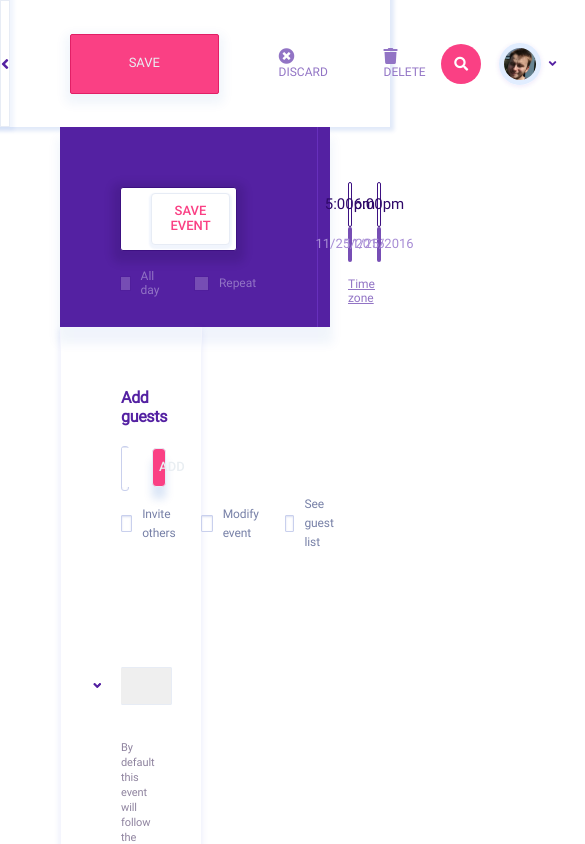
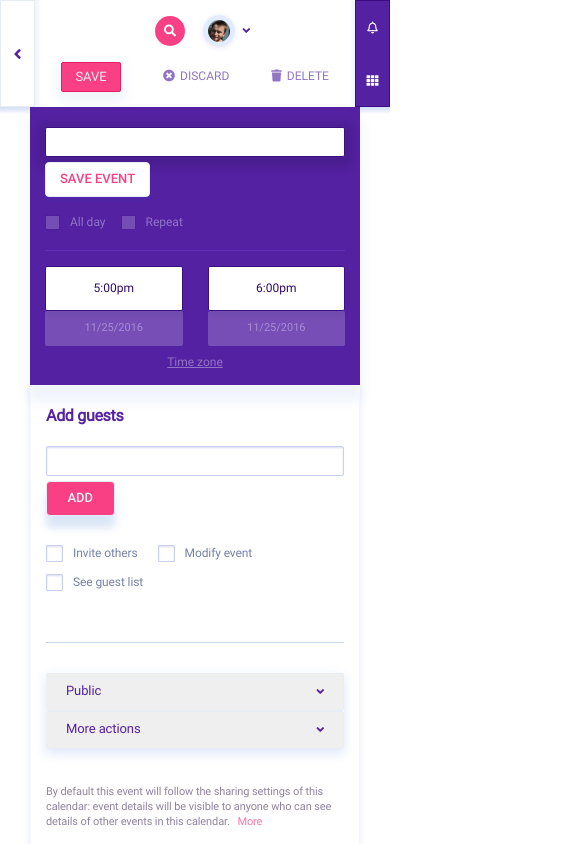
Before and after one commit to ShockwaVee/bornfight-assignment, a Vue app: page / in a window 390 px wide. Shown: the top 844 px of the page, 585 px wide, since content can reach past the window. Built offline with nearby package versions, Linux system fonts and the light colour scheme.

Commit message:
Add CSS responsible for responsiveness to all components

```diff
--- a/src/components/MeetupForm/MeetupForm.vue
+++ b/src/components/MeetupForm/MeetupForm.vue
@@ -65,6 +65,7 @@
       <div class="additional-info">
         <div class="notifications">
           <label>Notifications</label>
+          <div class="notification-dropdowns">
             <div class="select-wrapper">
               <select name="notifications">
                 <option value="email">Email</option>
@@ -80,6 +81,7 @@
               </select>
             </div>
             <i class="fas fa-times"></i>
+          </div>
           <div class="add-notification">
             <i class="fas fa-plus"></i>
             <span>Add a notification</span>
--- a/src/styles/_header.scss
+++ b/src/styles/_header.scss
@@ -1,8 +1,14 @@
-header{
+header {
   display: flex;
   height: 127px;
   box-shadow: 0 0 4px 4px #004ec21f;
-  .back-button{
+  @include desktop {
+    height: 77px;
+  }
+  @include tablet {
+    height: auto;
+  }
+  .back-button {
     display: flex;
     width: 63px;
     flex-direction: column;
@@ -13,17 +19,27 @@ header{
     border: 1px solid #e7ecf5;
     font-size: 16px;
     cursor: pointer;
+    @include desktop {
+      width: 33px;
+    }
   }
-  .content{
+  .content {
     display: flex;
     flex-grow: 1;
     align-items: center;
     padding: 0 60px;
     justify-content: space-between;
+    @include desktop {
+      padding: 0 30px;
+    }
+    @include tablet {
+      flex-direction: column-reverse;
+      padding: 15px 10px;
+    }
     .actions {
       display: flex;
       align-items: center;
-      color:$text-primary;
+      color: $text-primary;
       button {
         width: 180px;
         height: 60px;
@@ -36,25 +52,48 @@ header{
         font-size: 13px;
         margin-right: 60px;
         cursor: pointer;
+        @include desktop {
+          width: 90px;
+          height: 30px;
+          margin-right: 20px;
+        }
+        @include mobile {
+          width: 60px;
+          margin-right: 10px;
+        }
       }
-      div{
+      div {
         margin-right: 40px;
         font-size: 12px;
         text-transform: uppercase;
         cursor: pointer;
-        i{
+        i {
           margin-right: 15px;
           font-size: 16px;
+          @include desktop {
+            margin-right: 5px;
+            font-size: 12px;
+          }
         }
-        &:last-of-type{
+        &:last-of-type {
           margin-right: 0;
         }
+        @include desktop {
+          margin-right: 20px;
+        }
+        @include tablet {
+          margin-right: 10px;
+        }
+      }
+      @include mobile {
+        width: 100%;
+        justify-content: space-around;
       }
     }
-    .user{
+    .user {
       display: flex;
       align-items: center;
-      .fa-search{
+      .fa-search {
         width: 40px;
         height: 40px;
         display: flex;
@@ -66,20 +105,29 @@ header{
         margin-right: 18px;
         font-size: 14px;
         cursor: pointer;
+        @include desktop {
+          width: 30px;
+          height: 30px;
+          font-size: 12px;
+        }
       }
-      .image{
+      .image {
         display: flex;
         align-items: center;
         position: relative;
         cursor: pointer;
-        img{
+        img {
           height: 32px;
           width: 32px;
           border-radius: 50%;
           border: 5px solid #e1edff;
           box-shadow: 0 1px 4px 1px #4e00c513;
+          @include desktop {
+            height: 22px;
+            width: 22px;
+          }
         }
-        &:after{
+        &:after {
           font-family: "Font Awesome 5 Free";
           content: '\f107';
           display: inline-block;
@@ -92,9 +140,12 @@ header{
           right: -15px;
         }
       }
+      @include tablet {
+        margin-bottom: 15px;
+      }
     }
   }
-  .menu{
+  .menu {
     display: flex;
     flex-direction: column;
     justify-content: space-around;
@@ -104,9 +155,20 @@ header{
     color: white;
     box-shadow: 0 0 4px 4px #134fd70f;
     border: 1px solid #3b0c82;
-    i{
-      &.fa-bell{
+    @include desktop {
+      width: 33px;
+    }
+    i {
+      &.fa-bell {
         font-size: 18px;
+        @include desktop {
+          font-size: 12px;
+        }
+      }
+      &.fa-th {
+        @include desktop {
+          font-size: 12px;
+        }
       }
       cursor: pointer;
     }
--- a/src/styles/_meetup-form.scss
+++ b/src/styles/_meetup-form.scss
@@ -2,6 +2,11 @@
   display: flex;
   padding: 0 60px;
   flex-wrap: wrap;
+  max-width: 1920px;
+  margin: 0 auto;
+  @include desktop {
+    padding: 0 30px;
+  }
   .input-container {
     display: flex;
     width: 100%;
@@ -14,7 +19,7 @@
     box-shadow: 0 4px 9px 8px #11012921;
     border: 1px solid #3c1081;
     input {
-      width: calc(100% - 175px);
+      width: 79%;
       height: 100%;
       border: none;
       padding: 0 0 0 30px;
@@ -22,9 +27,23 @@
       color: #47109b;
       font-size: 20px;
       letter-spacing: 0.0015em;
+      @include desktop{
+        padding-left: 15px;
+      }
+      @include mobile{
+        width: 100%!important;
+        height: 30px;
+        font-size: 16px;
+        margin-bottom: 5px;
+        box-shadow: 0 4px 9px 8px #11012921;
+        border: 1px solid #3c1081;
+        border-radius: 2px;
+        padding: 0 0 0 5px;
+        box-sizing: border-box;
+      }
     }
     button {
-      width: 175px;
+      width: 21%;
       height: 100%;
       border: 1px solid #e7ecf5;
       background: white;
@@ -35,6 +54,24 @@
       box-shadow: 0 2px 2px 2px #134fd70f;
       border-radius: 4px;
       cursor: pointer;
+      min-width: 105px;
+      @include mobile{
+        height: 35px;
+      }
+    }
+    @include desktop {
+      height: 50px;
+    }
+    @include mobile{
+      height: auto!important;
+      flex-direction: column;
+      background: transparent;
+      box-shadow: none!important;
+      border: none!important;
+      align-items: flex-start;
+    }
+    @include mobile{
+      padding-right: 0!important;
     }
   }
   .checkbox-container {
@@ -42,6 +79,7 @@
     height: 25px;
     color: #9274c5;
     font-size: 12px;
+    flex-wrap: wrap;
     .container {
       display: flex;
       cursor: pointer;
@@ -65,6 +103,12 @@
           background-color: white;
         }
       }
+      @include desktop {
+        margin-right: 15px;
+      }
+    }
+    @include tablet{
+      padding-top: 8px;
     }
   }
   .dropdowns {
@@ -72,11 +116,15 @@
     width: 100%;
     box-shadow: 0 4px 11px 0 rgba(19, 79, 215, 0.15);
     margin-bottom: 36px;
+    flex-wrap: wrap;
   }
   .select-wrapper {
     position: relative;
     width: 50%;
     height: 38px;
+    @include desktop {
+      width: 100%;
+    }
     &:after {
       font-family: "Font Awesome 5 Free";
       content: '\f107';
@@ -120,12 +168,22 @@
     padding: 0 60px;
     box-sizing: border-box;
     box-shadow: 0 14px 10px 3px #004ec20f;
+
     .event-name {
       width: 78%;
       border-right: 1px solid #6730bc;
       padding: 60px 80px 11px 0;
       display: flex;
       flex-wrap: wrap;
+      @include desktop {
+        padding: 30px 20px 5px 0;
+      }
+      @include tablet{
+        width: 100%;
+        border-right: none;
+        border-bottom: 1px solid #6730bc;
+        padding: 15px 0;
+      }
     }
     .event-time {
       width: 22%;
@@ -133,6 +191,7 @@
       display: flex;
       flex-wrap: wrap;
       justify-content: center;
+      min-width: 195px;
       .starting-time, .ending-time {
         width: calc(50% - 12.5px);
         display: flex;
@@ -151,6 +210,9 @@
         font-size: 13px;
         color: #a78cd5;
         border-radius: 2px;
+        @include desktop {
+          font-size: 11px;
+        }
       }
       .time {
         display: flex;
@@ -167,11 +229,33 @@
         box-shadow: 0 6px 6px -1px #0b28400f;
         z-index: 1;
         font-size: 15px;
+        @include desktop {
+          font-size: 12px;
+        }
       }
       a {
         font-size: 12px;
         color: #9274c5;
+        @include tablet{
+          padding-top: 10px;
         }
+      }
+      @include desktop {
+        padding: 30px 0 5px 20px;
+      }
+      @include tablet{
+        width: 100%;
+        padding: 15px 0;
+      }
+    }
+    @include desktop {
+      padding: 0 30px;
+      height: 150px;
+    }
+    @include tablet{
+      flex-wrap: wrap;
+      height: auto;
+      padding: 0 15px;
     }
   }
   .guests {
@@ -197,24 +281,32 @@
         box-shadow: inset 0 1px 2px 0 rgba(0, 43, 165, 0.15);
         border: solid 1px #c9d0ed;
         margin-bottom: 20px;
-        padding: 1px 6px 3px 0;
+        padding: 1px 6px 0 0;
         input {
           width: 80%;
+          @include mobile{
+            border: solid 1px #c9d0ed;
+            box-shadow: inset 0 1px 2px 0 rgba(0, 43, 165, 0.15);
+          }
         }
         button {
           width: 23%;
           color: #e9eef2;
           background: $secondary-color;
           box-shadow: 0 12px 9px 0 rgba(0, 78, 194, 0.15);
+          max-height: 40px;
+          min-width: 60px;
         }
       }
       .checkbox-container {
+        height: auto;
         .container {
           font-size: 12px;
           line-height: 1.58;
           letter-spacing: -0.1px;
           color: #7780a7;
           margin-right: 20px;
+          margin-bottom: 10px;
           &:hover input ~ .checkmark {
             background-color: #e6e6e6;;
           }
@@ -233,6 +325,9 @@
             }
           }
         }
+      }
+      @include desktop{
+        padding-bottom: 40px;
       }
     }
     .event-publish {
@@ -268,6 +363,13 @@
         }
       }
     }
+    @include desktop {
+      padding: 30px 20px 20px 30px;
+    }
+    @include tablet {
+      width: 100%;
+      padding: 20px 15px;
+    }
   }
   .event-details {
     display: flex;
@@ -278,7 +380,7 @@
     .tabs {
       width: 100%;
       display: flex;
-      padding-left: 60px;
+      padding: 0 60px;
       height: 85px;
       border-bottom: 1px solid #ccd9ec;
       span {
@@ -302,6 +404,16 @@
         &:last-of-type {
           margin-right: 0;
         }
+        @include mobile{
+          padding: 20px 10px 0 10px;
+        }
+      }
+      @include desktop {
+        padding: 0 30px;
+        height: 55px;
+      }
+      @include tablet {
+        padding: 0 15px;
       }
     }
     .select-wrapper {
@@ -354,6 +466,25 @@
         &::placeholder {
           color: rgba(146, 116, 197, 0.6);
         }
+        @include desktop{
+          padding-left: 15px;
+        }
+        @include mobile{
+          padding-left: 5px;
+        }
+      }
+      @include desktop {
+        padding: 30px 20px 0 30px;
+      }
+      @include tablet{
+        padding: 20px 10px 0 15px;
+      }
+      @include mobile{
+        width: 100%;
+        height: auto;
+        border-bottom: 1px solid #ccd9ec;
+        border-right: none;
+        padding: 20px 15px;
       }
     }
     .additional-info {
@@ -374,17 +505,24 @@
           color: #9274c5;
           margin-bottom: 5px;
         }
+        .notification-dropdowns {
+          width: 100%;
+          display: flex;
+          flex-wrap: wrap;
+          position: relative;
           .select-wrapper {
             width: 40%;
             border-radius: 2px;
             box-shadow: 0 2px 6px 0 rgba(19, 79, 215, 0.1);
             border: solid 1px #e7ecf5;
             box-sizing: border-box;
+            min-width: 80px;
             &:nth-of-type(1) {
               margin-right: 3px;
             }
-          &:nth-of-type(2) {
-            margin-left: 3px;
+            @include desktop {
+              width: 100%;
+              margin-right: 0 !important;
             }
           }
           input {
@@ -398,13 +536,29 @@
             letter-spacing: -0.1px;
             color: #2f0969;
             text-align: center;
+            min-width: 25px;
+            margin-right: 3px;
+            @include desktop {
+              width: 100%;
+              margin-right: 0;
+              text-align: left;
+            }
           }
           .fa-times {
             position: absolute;
             right: -18px;
-          top: 32px;
+            top: 50%;
             font-size: 9px;
             color: #fa4084;
+            margin-top: -3px;
+            @include desktop {
+              right: -12px;
+            }
+            @include tablet{
+              top: -17px;
+              right: 8px;
+            }
+          }
         }
         .add-notification {
           width: 100%;
@@ -414,7 +568,7 @@
           color: #9274c5;
           margin-top: 10px;
           margin-bottom: 30px;
-          .fa-plus{
+          .fa-plus {
             color: #cac2e8;
           }
         }
@@ -430,7 +584,7 @@
           color: #9274c5;
           margin-bottom: 5px;
         }
-        .dropdowns{
+        .dropdowns {
           margin-bottom: 26px;
         }
       }
@@ -446,12 +600,13 @@
           margin-bottom: 10px;
         }
         .checkbox-container {
-          height: 15px;
+          height: auto;
           margin-left: -7px;
           .container {
             justify-content: center;
             margin-right: 0;
             width: 28px;
+            height: 28px;
             .checkmark {
               height: 15px;
               width: 15px;
@@ -497,8 +652,26 @@
               }
             }
           }
+          @include tablet{
+            padding-top: 0;
           }
         }
       }
+      @include desktop {
+        padding: 30px 30px 0 20px;
+      }
+      @include tablet{
+        padding: 20px 15px 15px 10px;
+      }
+      @include mobile{
+        width: 100%;
+        height: auto;
+        padding: 20px 15px;
       }
     }
+    @include tablet {
+      width: 100%;
+      border-bottom: none;
+    }
+  }
+}
--- a/src/styles/_variables.scss
+++ b/src/styles/_variables.scss
@@ -1,3 +1,25 @@
 $primary-color: #5421a2;
 $secondary-color: #fa4084;
 $text-primary: #9274c5;
+
+$mobile-width: 425px;
+$tablet-width: 768px;
+$desktop-width: 1024px;
+
+@mixin mobile {
+  @media (max-width: #{$mobile-width - 1px}) {
+    @content;
+  }
+}
+
+@mixin tablet {
+  @media (max-width: #{$tablet-width - 1px}) {
+    @content;
+  }
+}
+
+@mixin desktop {
+  @media (max-width: #{$desktop-width - 1px}) {
+    @content;
+  }
+}
```
Lines whose indentation alone changed are shown as unchanged.
